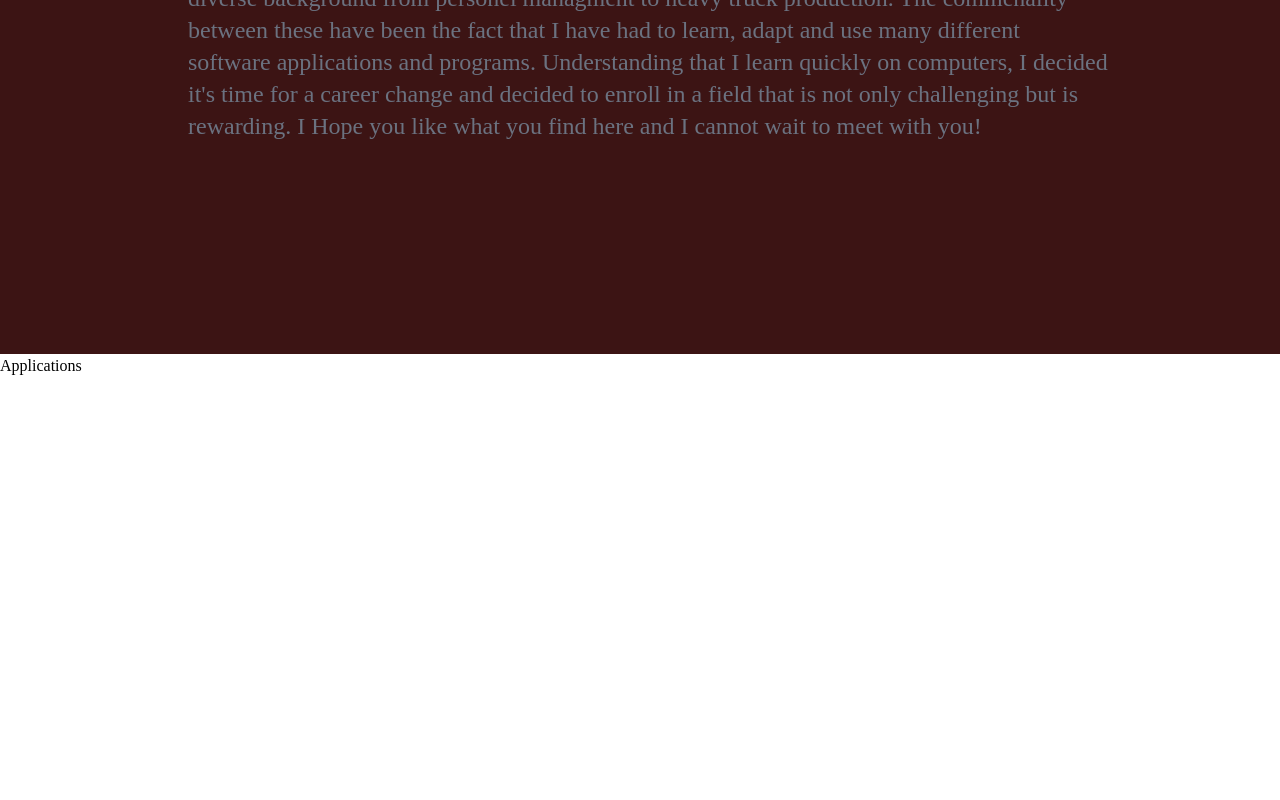
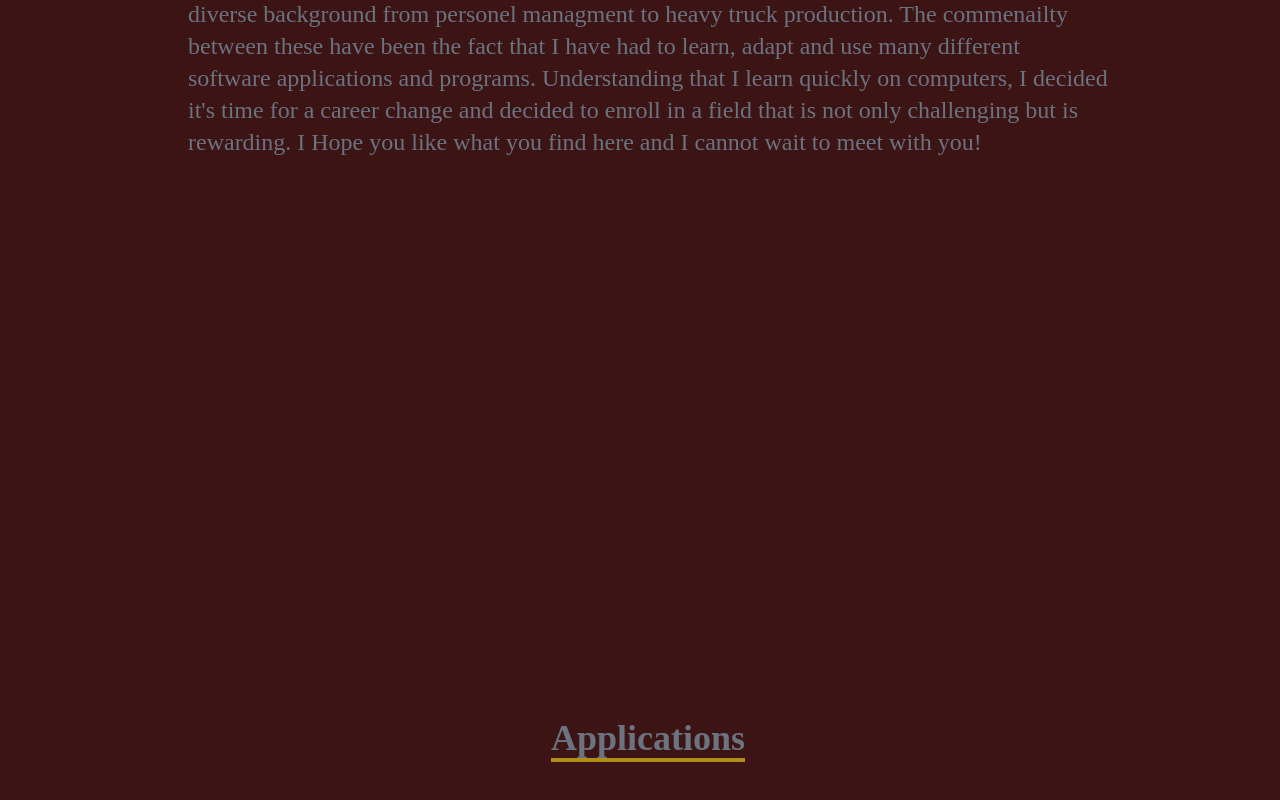
Before and after one commit to JeepingCoder/portfolio.react, a React (Create React App) app in the folder portfolio.react/: page / in a window 1280 px wide. Shown: the part 1246-2046 px from the top of the page. Before the commit the page ends 1624 px from the top, so only its background shows below. Built offline with nearby package versions, Linux system fonts and the light colour scheme.

Commit message:
added applications.jsx and started styling

```diff
--- a/portfolio.react/src/components/about.jsx
+++ b/portfolio.react/src/components/about.jsx
@@ -1,4 +1,5 @@
 import React from "react";
+// import Image from "../assets/head.png";
 
 const About = () => {
   return (
@@ -10,6 +11,9 @@ const About = () => {
               About
             </p>
             <h1 className="text-2xl py-2 ">Take a minute to get to know me!</h1>
+          </div>
+          <div>
+          {/* <img className="rounded-full" src{head} alt="logo image" style={{ width: "155px" }} /> */}
           </div>
           <div>
         </div>
--- a/portfolio.react/src/components/applications.jsx
+++ b/portfolio.react/src/components/applications.jsx
@@ -1,11 +1,19 @@
 import React from "react";
 
 const Applications = () => {
-    return(
-        <div>Applications</div>
-    )
-}
-
-
+  return (
+    <div
+      name="applications"
+      className="w-full h-screen bg-[#3c1414] text-gray-500"
+    >
+      <div className="flex flex-col justify-center items-center w-full h-full">
+      <div className="sm-text-right pb-8 pl-4">
+      <p className="text-4xl font-bold
+       inline border-b-4 border-[#ad8f18]">Applications</p>
+      </div>
+      </div>
+    </div>
+  );
+};
 
 export default Applications;
```
Also changed, not shown: portfolio.react/src/assets/head.png (added).
